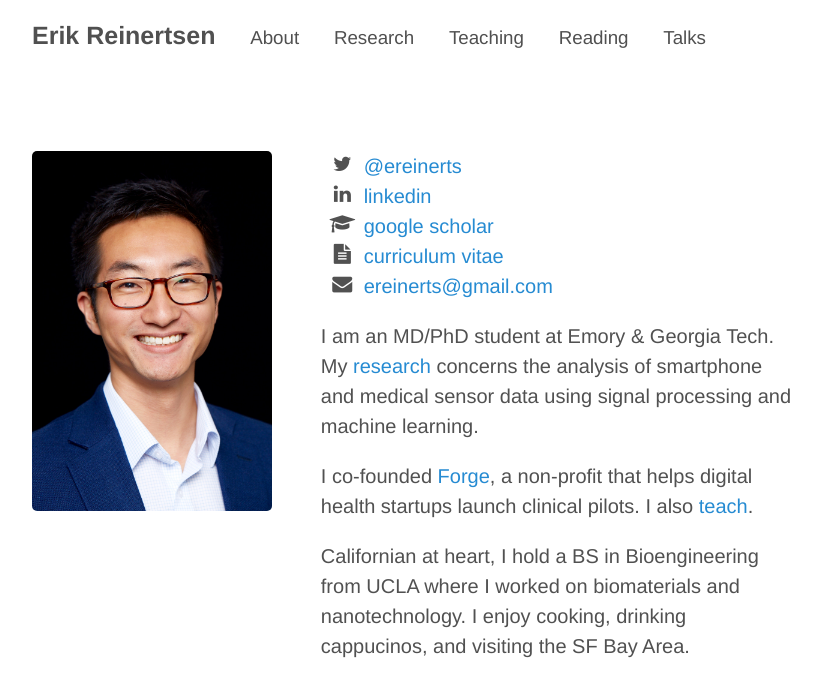
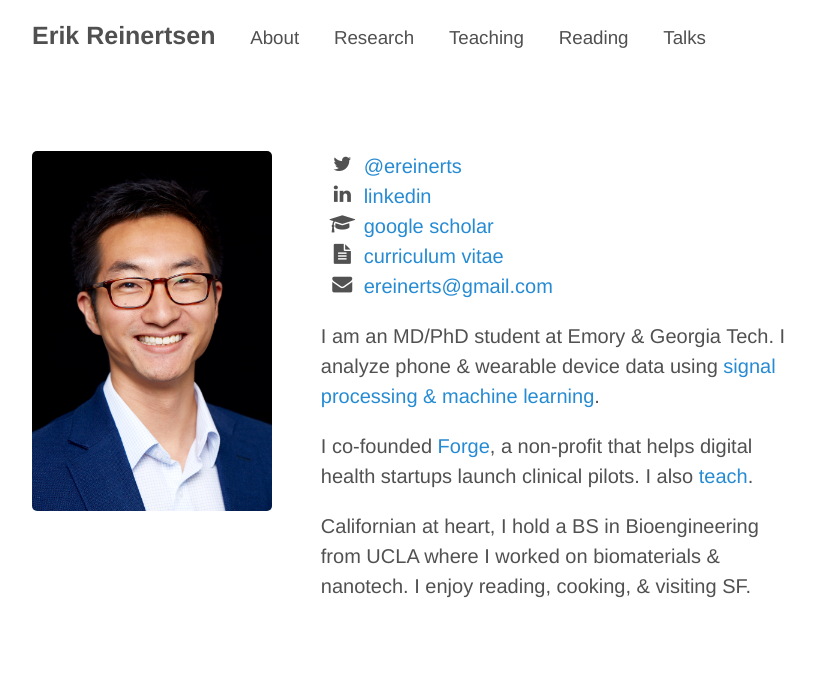
Before and after one commit to erikr/erikr.github.io, a Jekyll site: the page built from about.md, in a window 1280 px wide. Shown: the top 697 px of the page, without its empty margins (228-1049 px from the left). Built offline with Jekyll 4.4.1, drawn with Linux system fonts in a browser that asks for light colours; nearby versions of some CDN libraries.

Commit message:
revised about

```diff
--- a/_config.yml
+++ b/_config.yml
@@ -1,13 +1,11 @@
 # Permalinks
 permalink: pretty
-relative_permalinks: true
 
 # Setup
 host: localhost
 title: Erik Reinertsen
 tagline:
 url: http://erikreinertsen.com
-paginate: 1
 baseurl: /
 author:
   name: Erik Reinertsen
--- a/about.md
+++ b/about.md
@@ -17,10 +17,12 @@ title: ""
             <li><i class="fa-li fa fa-envelope"></i><a href="mailto:ereinerts@gmail.com">ereinerts@gmail.com</a></li>
         </ul>
 
-	<p>I am an MD/PhD student at Emory & Georgia Tech. My <a href="http://erikreinertsen.com/research">research</a> concerns the analysis of smartphone and medical sensor data using signal processing and machine learning.</p>
+<p>I am an MD/PhD student at Emory & Georgia Tech. I analyze phone & wearable device data using <a href="http://erikreinertsen.com/research">signal processing & machine learning</a>.</p>
 
-	<p>I co-founded <a href="http://forgehealth.org">Forge</a>, a non-profit that helps digital health startups launch clinical pilots. I also <a href="http://erikreinertsen.com/teaching">teach</a>.</p>
+<p>I co-founded <a href="http://forgehealth.org">Forge</a>, a non-profit that helps digital health startups launch clinical pilots. I also <a href="http://erikreinertsen.com/teaching">teach</a>.</p>
 
-	<p>Californian at heart, I hold a BS in Bioengineering from UCLA where I worked on biomaterials and nanotechnology. I enjoy cooking, drinking cappucinos, and visiting the SF Bay Area.</p>
-    </div>
+<p>Californian at heart, I hold a BS in Bioengineering from UCLA where I worked on biomaterials & nanotech. I enjoy reading, cooking, & visiting SF.</p>
+
 </div>
+
+</div>
```
